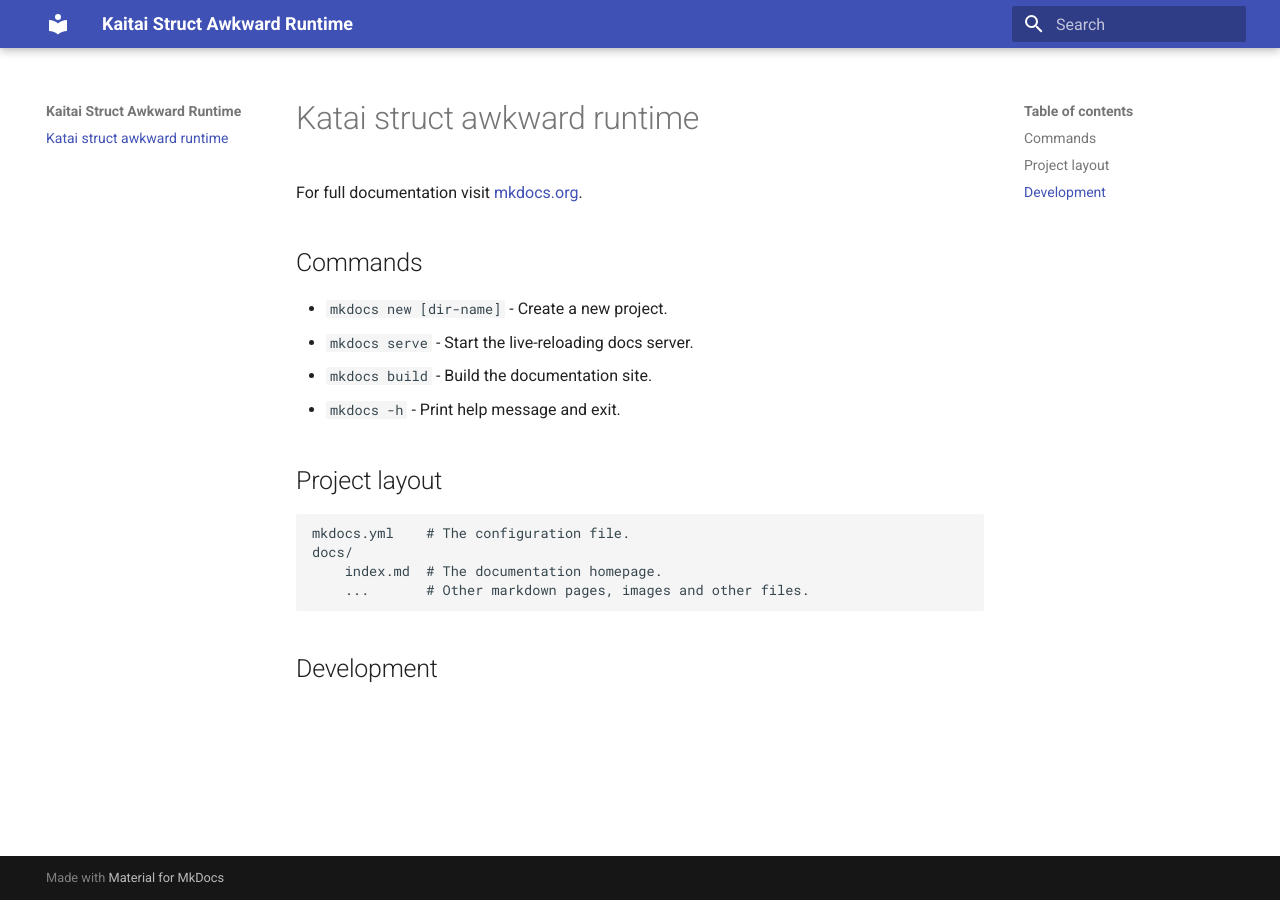
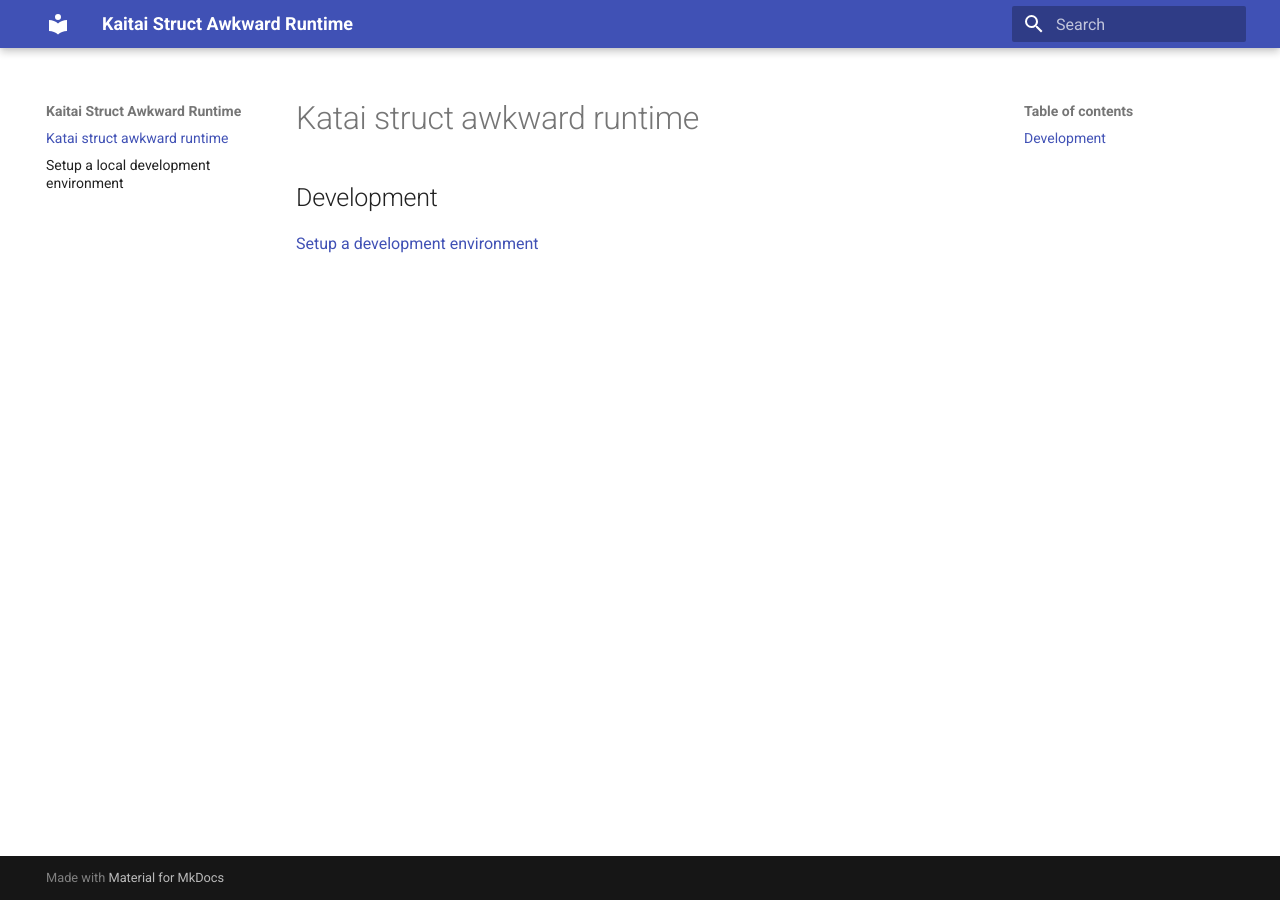
Before and after one commit to det-lab/kaitai_struct_awkward_runtime, an MkDocs documentation site: the page built from docs/index.md, in a window 1280 px wide. Built offline with MkDocs 1.6.1 and Material for MkDocs 9.7.7, drawn with Linux system fonts in a browser that asks for light colours.

Commit message:
development docs

```diff
--- a/docs/index.md
+++ b/docs/index.md
@@ -1,21 +1,5 @@
 # Katai struct awkward runtime
 
+## Development
 
-
-For full documentation visit [mkdocs.org](https://www.mkdocs.org).
-
-## Commands
-
-* `mkdocs new [dir-name]` - Create a new project.
-* `mkdocs serve` - Start the live-reloading docs server.
-* `mkdocs build` - Build the documentation site.
-* `mkdocs -h` - Print help message and exit.
-
-## Project layout
-
-    mkdocs.yml    # The configuration file.
-    docs/
-        index.md  # The documentation homepage.
-        ...       # Other markdown pages, images and other files.
-
-## Development
+[Setup a development environment](./development.md)
```
Also changed, not shown: docs/development.md (added, +48 -0 lines).
